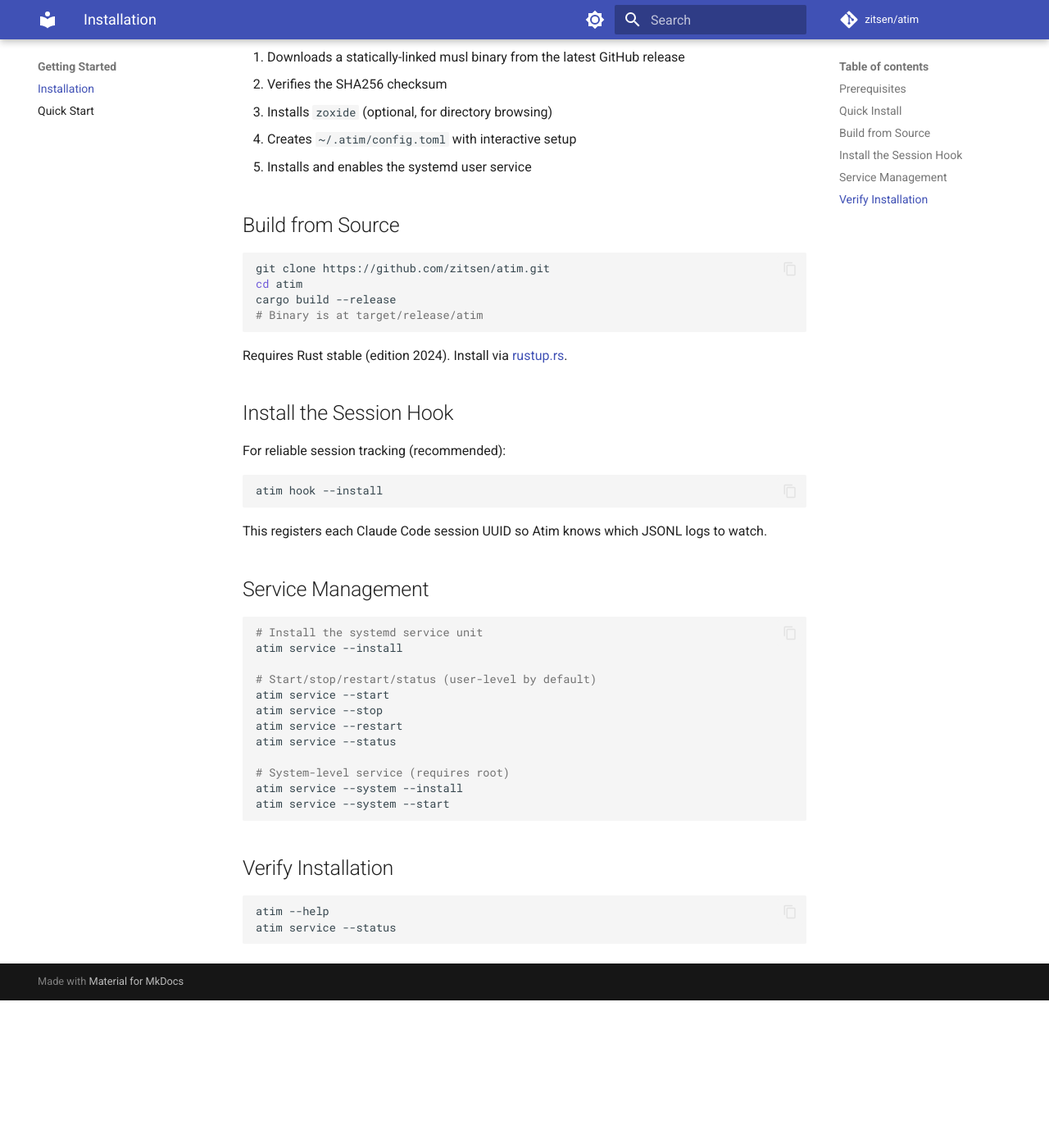
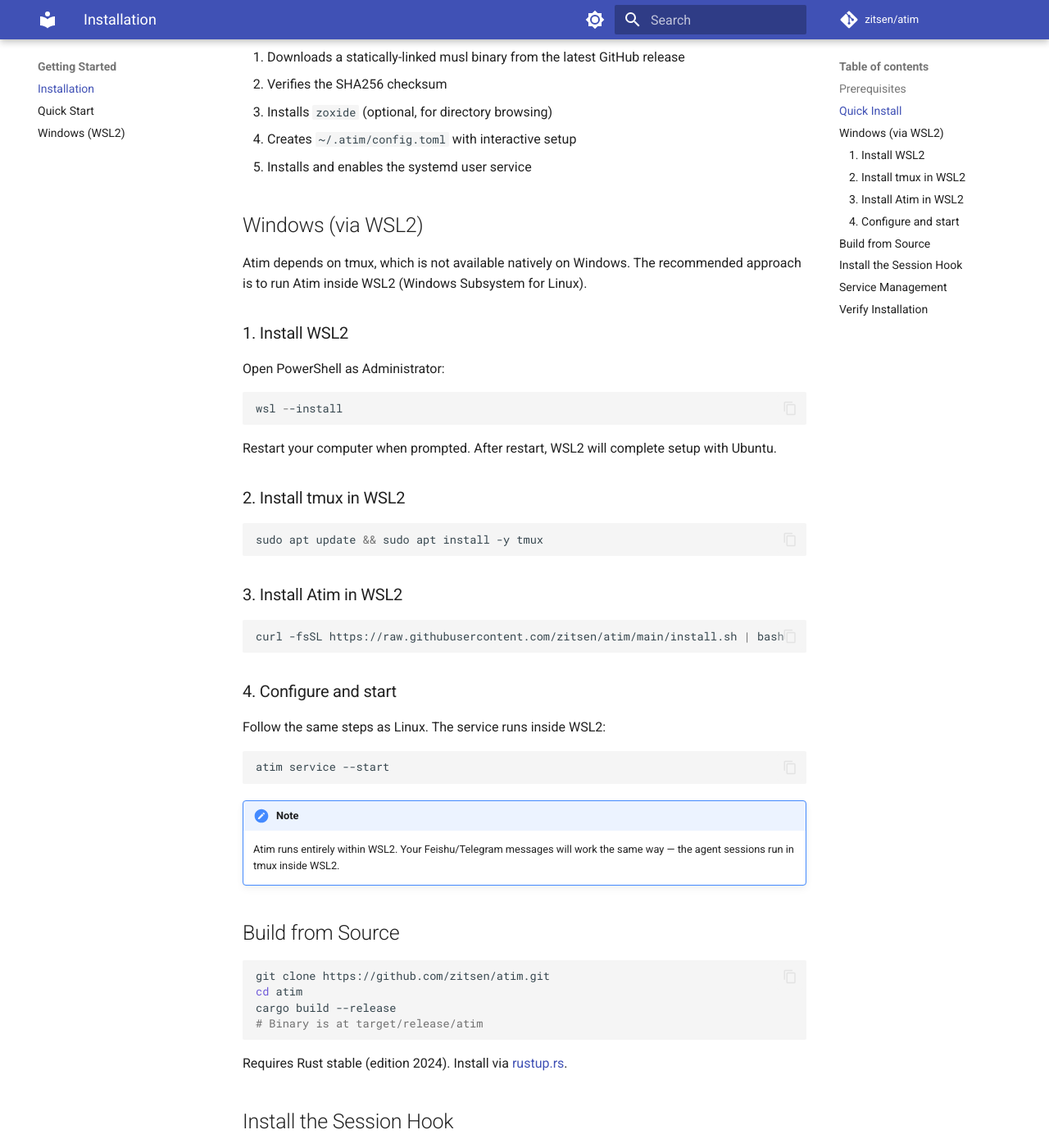
Before and after one commit to zitsen/atim, an MkDocs documentation site: the page built from docs/install.md, in a window 1280 px wide and 1400 px high, scrolled down 604 px. Shown: the whole window at 82% size. Built offline with MkDocs 1.6.1 and Material for MkDocs 9.7.7, drawn with Linux system fonts in a browser that asks for light colours; comment, search, counter and statistics services are not loaded; before the commit the page ends 1824 px from its top, so only the background shows below that.

Commit message:
docs: add Windows (WSL2) installation guide
- Add dedicated windows.md doc page with WSL2 setup instructions
- Add WSL2 section to install.md
- Add Windows note to README prerequisites
- Update mkdocs.yml nav to include Windows page

Native Windows support tracked in #1.

````diff
--- a/docs/install.md
+++ b/docs/install.md
@@ -34,6 +34,43 @@ The installer:
 3. Installs `zoxide` (optional, for directory browsing)
 4. Creates `~/.atim/config.toml` with interactive setup
 5. Installs and enables the systemd user service
+
+## Windows (via WSL2)
+
+Atim depends on tmux, which is not available natively on Windows. The recommended approach is to run Atim inside WSL2 (Windows Subsystem for Linux).
+
+### 1. Install WSL2
+
+Open PowerShell as Administrator:
+
+```powershell
+wsl --install
+```
+
+Restart your computer when prompted. After restart, WSL2 will complete setup with Ubuntu.
+
+### 2. Install tmux in WSL2
+
+```bash
+sudo apt update && sudo apt install -y tmux
+```
+
+### 3. Install Atim in WSL2
+
+```bash
+curl -fsSL https://raw.githubusercontent.com/zitsen/atim/main/install.sh | bash
+```
+
+### 4. Configure and start
+
+Follow the same steps as Linux. The service runs inside WSL2:
+
+```bash
+atim service --start
+```
+
+!!! note
+    Atim runs entirely within WSL2. Your Feishu/Telegram messages will work the same way — the agent sessions run in tmux inside WSL2.
 
 ## Build from Source
 
--- /dev/null
+++ b/docs/windows.md
@@ -0,0 +1,110 @@
+# Windows (WSL2)
+
+Atim depends on [tmux](https://github.com/tmux/tmux), which does not run natively on Windows. The recommended approach is to use **WSL2** (Windows Subsystem for Linux).
+
+## Install WSL2
+
+Open PowerShell as Administrator and run:
+
+```powershell
+wsl --install
+```
+
+Restart your computer when prompted. After restart, WSL2 will complete setup with Ubuntu.
+
+!!! tip
+    You can also install a specific distribution: `wsl --install -d Ubuntu-24.04`
+
+## Set up WSL2
+
+Open the Ubuntu terminal (from Start menu or `wsl` command):
+
+```bash
+# Update packages
+sudo apt update && sudo apt upgrade -y
+
+# Install tmux
+sudo apt install -y tmux
+
+# Install zoxide (optional, for directory browsing)
+curl -sSfL https://raw.githubusercontent.com/ajeetdsouza/zoxide/main/install.sh | sh
+```
+
+## Install Atim
+
+```bash
+curl -fsSL https://raw.githubusercontent.com/zitsen/atim/main/install.sh | bash
+```
+
+The installer will:
+1. Download the Linux musl binary
+2. Install zoxide (optional)
+3. Run interactive setup for your IM backend (Feishu or Telegram)
+4. Install and enable the systemd user service
+
+## Configure
+
+Edit `~/.atim/config.toml` (created by the installer):
+
+```toml
+[im]
+backend = "feishu"   # or "telegram"
+
+[im.feishu]
+app_id = "cli_xxxxxxxxxxxxxx"
+app_secret = "xxxxxxxxxxxxxxxxxxxxxxxxxx"
+
+[agent]
+command = "claude"
+
+[tmux]
+session = "atim"
+```
+
+## Start the Service
+
+```bash
+atim service --start
+atim service --status   # verify it's running
+```
+
+## Access from Windows Apps
+
+WSL2 runs its own Linux environment. Your Feishu/Telegram messages will work exactly the same way — the agent sessions run in tmux inside WSL2.
+
+To access WSL2 files from Windows Explorer:
+
+```
+\\wsl$\Ubuntu\home\<username>
+```
+
+## Troubleshooting
+
+### systemd not available in WSL2
+
+Older WSL2 versions don't support systemd. Enable it by editing `/etc/wsl.conf`:
+
+```ini
+[boot]
+systemd=true
+```
+
+Then restart WSL2: `wsl --shutdown` (from PowerShell).
+
+### tmux session not persisting after closing terminal
+
+Use `atim service --install && atim service --start` to run as a background service. The service persists across terminal sessions.
+
+### Network issues inside WSL2
+
+If you have trouble connecting to Feishu/Telegram APIs, check your DNS:
+
+```bash
+cat /etc/resolv.conf
+```
+
+If empty, add a nameserver: `echo "nameserver 8.8.8.8" | sudo tee /etc/resolv.conf`
+
+## Future: Native Windows Support
+
+Native Windows support (without WSL2) is tracked as a planned feature. This would replace tmux with Windows Terminal + ConPTY sessions. See the [GitHub issues](https://github.com/zitsen/atim/issues) for progress.
--- a/mkdocs.yml
+++ b/mkdocs.yml
@@ -34,6 +34,7 @@ nav:
   - Getting Started:
     - Installation: install.md
     - Quick Start: quickstart.md
+    - Windows (WSL2): windows.md
   - Configuration:
     - Configuration: configuration.md
   - Usage:
````
Also changed, not shown: README.md (+2 -0 lines).
